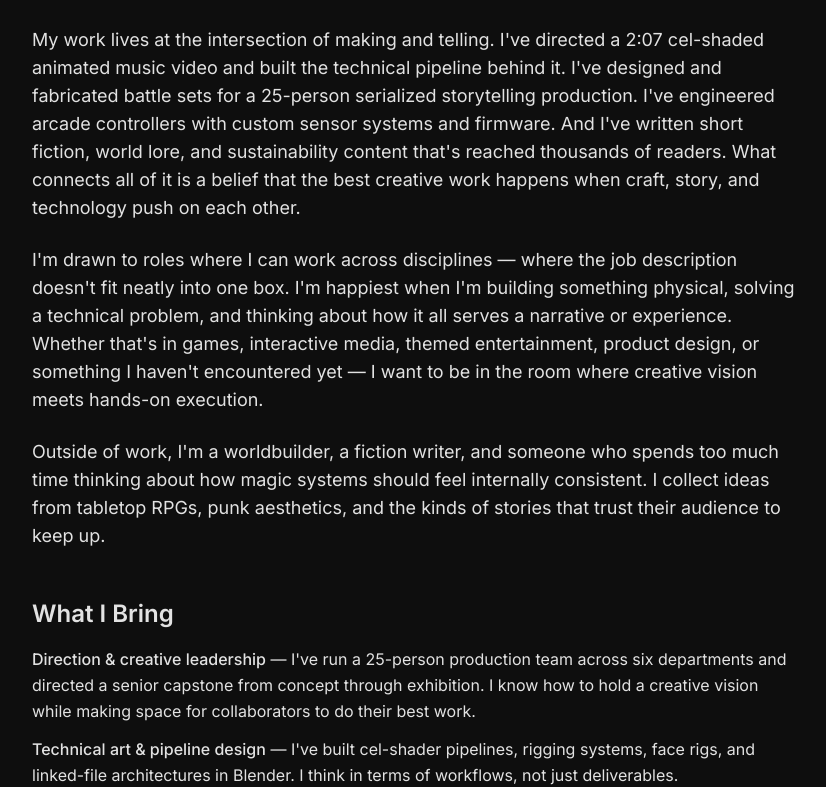
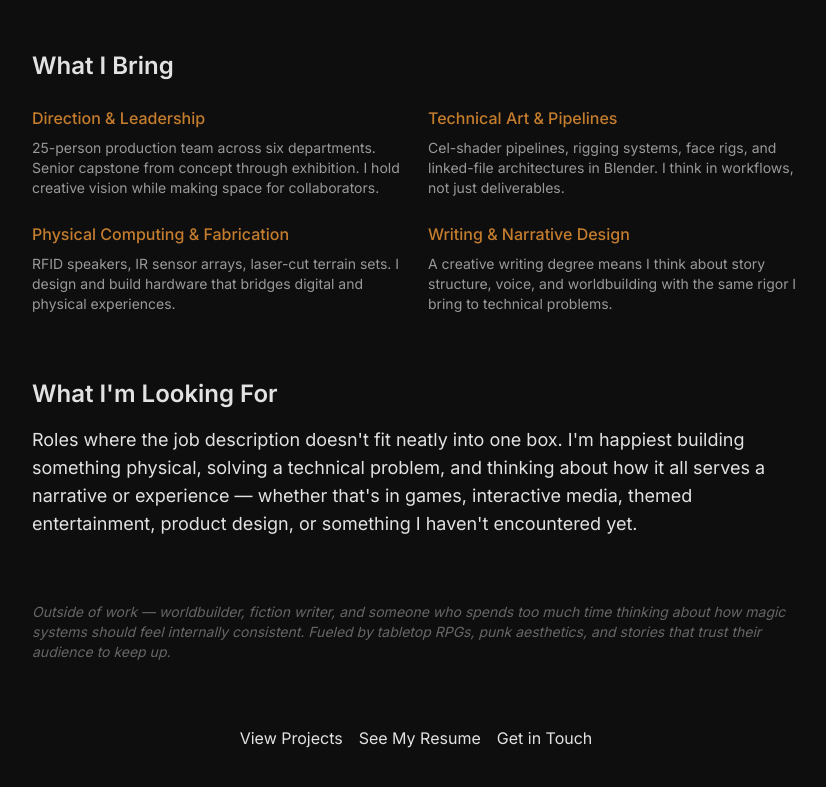
Before and after one commit to Peterb15/Peters-Portfolio, a React (Vite) app: page /about in a window 1280 px wide. Shown: the part 334-1121 px from the top of the page, without its empty margins (224-1050 px from the left). Built offline with nearby package versions, Linux system fonts and the light colour scheme; a web font is replaced by a local one.

Commit message:
Update Portfolio Styling and Added EchoWasHere framework

```diff
--- a/src/pages/About.jsx
+++ b/src/pages/About.jsx
@@ -4,74 +4,65 @@ import { Link } from "react-router-dom";
 
 export default function About() {
   return (
-    <section className="max-w-4xl mx-auto px-6 py-16 space-y-12">
+    <section className="max-w-4xl mx-auto px-6 py-16 space-y-16">
 
       {/* Heading */}
-      <div className="text-center space-y-4">
+      <div className="text-center space-y-3">
         <h1 className="text-3xl sm:text-4xl font-bold">About Me</h1>
         <p className="text-lg text-dark-400">Designer • Storyteller • Technologist</p>
       </div>
 
-      {/* Bio */}
-      <div className="space-y-6 text-base sm:text-lg leading-relaxed max-w-3xl mx-auto">
+      {/* Quick Intro */}
+      <div className="max-w-3xl mx-auto text-base sm:text-lg leading-relaxed">
         <p>
-          I'm Peter Burke — a creative technologist and storyteller who builds things across animation, physical computing, fabrication, and narrative design. I recently graduated from the University of Colorado Boulder with a dual degree in Creative Technology & Design (ATLAS Institute, College of Engineering) and English with a focus in Creative Writing.
-        </p>
-
-        <p>
-          My work lives at the intersection of making and telling. I've directed a 2:07 cel-shaded animated music video and built the technical pipeline behind it. I've designed and fabricated battle sets for a 25-person serialized storytelling production. I've engineered arcade controllers with custom sensor systems and firmware. And I've written short fiction, world lore, and sustainability content that's reached thousands of readers. What connects all of it is a belief that the best creative work happens when craft, story, and technology push on each other.
-        </p>
-
-        <p>
-          I'm drawn to roles where I can work across disciplines — where the job description doesn't fit neatly into one box. I'm happiest when I'm building something physical, solving a technical problem, and thinking about how it all serves a narrative or experience. Whether that's in games, interactive media, themed entertainment, product design, or something I haven't encountered yet — I want to be in the room where creative vision meets hands-on execution.
-        </p>
-
-        <p>
-          Outside of work, I'm a worldbuilder, a fiction writer, and someone who spends too much time thinking about how magic systems should feel internally consistent. I collect ideas from tabletop RPGs, punk aesthetics, and the kinds of stories that trust their audience to keep up.
+          I'm Peter Burke — a creative technologist and storyteller who builds things across animation, physical computing, fabrication, and narrative design. I recently graduated from CU Boulder with a dual degree in Creative Technology & Design and English (Creative Writing).
         </p>
       </div>
 
-      {/* What I Bring */}
-      <div className="max-w-3xl mx-auto space-y-4">
+      {/* What I Do — Grid */}
+      <div className="max-w-3xl mx-auto space-y-6">
         <h2 className="text-2xl font-semibold">What I Bring</h2>
-        <div className="space-y-3 text-base leading-relaxed">
-          <p>
-            <span className="font-medium">Direction & creative leadership</span> — I've run a 25-person production team across six departments and directed a senior capstone from concept through exhibition. I know how to hold a creative vision while making space for collaborators to do their best work.
-          </p>
-          <p>
-            <span className="font-medium">Technical art & pipeline design</span> — I've built cel-shader pipelines, rigging systems, face rigs, and linked-file architectures in Blender. I think in terms of workflows, not just deliverables.
-          </p>
-          <p>
-            <span className="font-medium">Physical computing & fabrication</span> — From RFID-enabled speakers to IR sensor arrays to laser-cut terrain sets, I design and build hardware that bridges digital and physical experiences.
-          </p>
-          <p>
-            <span className="font-medium">Writing & narrative design</span> — A creative writing degree means I think about story structure, voice, and worldbuilding with the same rigor I bring to technical problems.
-          </p>
+        <div className="grid grid-cols-1 sm:grid-cols-2 gap-6">
+          <div className="space-y-2">
+            <h3 className="font-medium text-accent-500">Direction & Leadership</h3>
+            <p className="text-sm text-dark-300">25-person production team across six departments. Senior capstone from concept through exhibition. I hold creative vision while making space for collaborators.</p>
+          </div>
+          <div className="space-y-2">
+            <h3 className="font-medium text-accent-500">Technical Art & Pipelines</h3>
+            <p className="text-sm text-dark-300">Cel-shader pipelines, rigging systems, face rigs, and linked-file architectures in Blender. I think in workflows, not just deliverables.</p>
+          </div>
+          <div className="space-y-2">
+            <h3 className="font-medium text-accent-500">Physical Computing & Fabrication</h3>
+            <p className="text-sm text-dark-300">RFID speakers, IR sensor arrays, laser-cut terrain sets. I design and build hardware that bridges digital and physical experiences.</p>
+          </div>
+          <div className="space-y-2">
+            <h3 className="font-medium text-accent-500">Writing & Narrative Design</h3>
+            <p className="text-sm text-dark-300">A creative writing degree means I think about story structure, voice, and worldbuilding with the same rigor I bring to technical problems.</p>
+          </div>
         </div>
       </div>
 
+      {/* What I'm Looking For */}
+      <div className="max-w-3xl mx-auto text-base sm:text-lg leading-relaxed">
+        <h2 className="text-2xl font-semibold mb-4">What I'm Looking For</h2>
+        <p>
+          Roles where the job description doesn't fit neatly into one box. I'm happiest building something physical, solving a technical problem, and thinking about how it all serves a narrative or experience — whether that's in games, interactive media, themed entertainment, product design, or something I haven't encountered yet.
+        </p>
+      </div>
+
+      {/* Personal */}
+      <div className="max-w-3xl mx-auto text-sm text-dark-400 italic">
+        <p>
+          Outside of work — worldbuilder, fiction writer, and someone who spends too much time thinking about how magic systems should feel internally consistent. Fueled by tabletop RPGs, punk aesthetics, and stories that trust their audience to keep up.
+        </p>
+      </div>
+
       {/* CTA */}
-      <div className="text-center space-y-4 pt-4">
-        <p className="text-dark-400">Want to see the work?</p>
+      <div className="text-center space-y-4">
         <div className="flex flex-col sm:flex-row justify-center gap-4">
-          <Link
-            to="/projects"
-            className="btn-primary"
-          >
-            View Projects
-          </Link>
-          <Link
-            to="/resume"
-            className="btn-secondary"
-          >
-            See My Resume
-          </Link>
-          <Link
-            to="/contact"
-            className="btn-accent"
-          >
-            Get in Touch
-          </Link>
+          <Link to="/projects" className="btn-primary">View Projects</Link>
+          <Link to="/resume" className="btn-secondary">See My Resume</Link>
+          <Link to="/contact" className="btn-accent">Get in Touch</Link>
         </div>
       </div>
 
```
Also changed, not shown: 5 other files (tests, documents, lock files or other folders).
